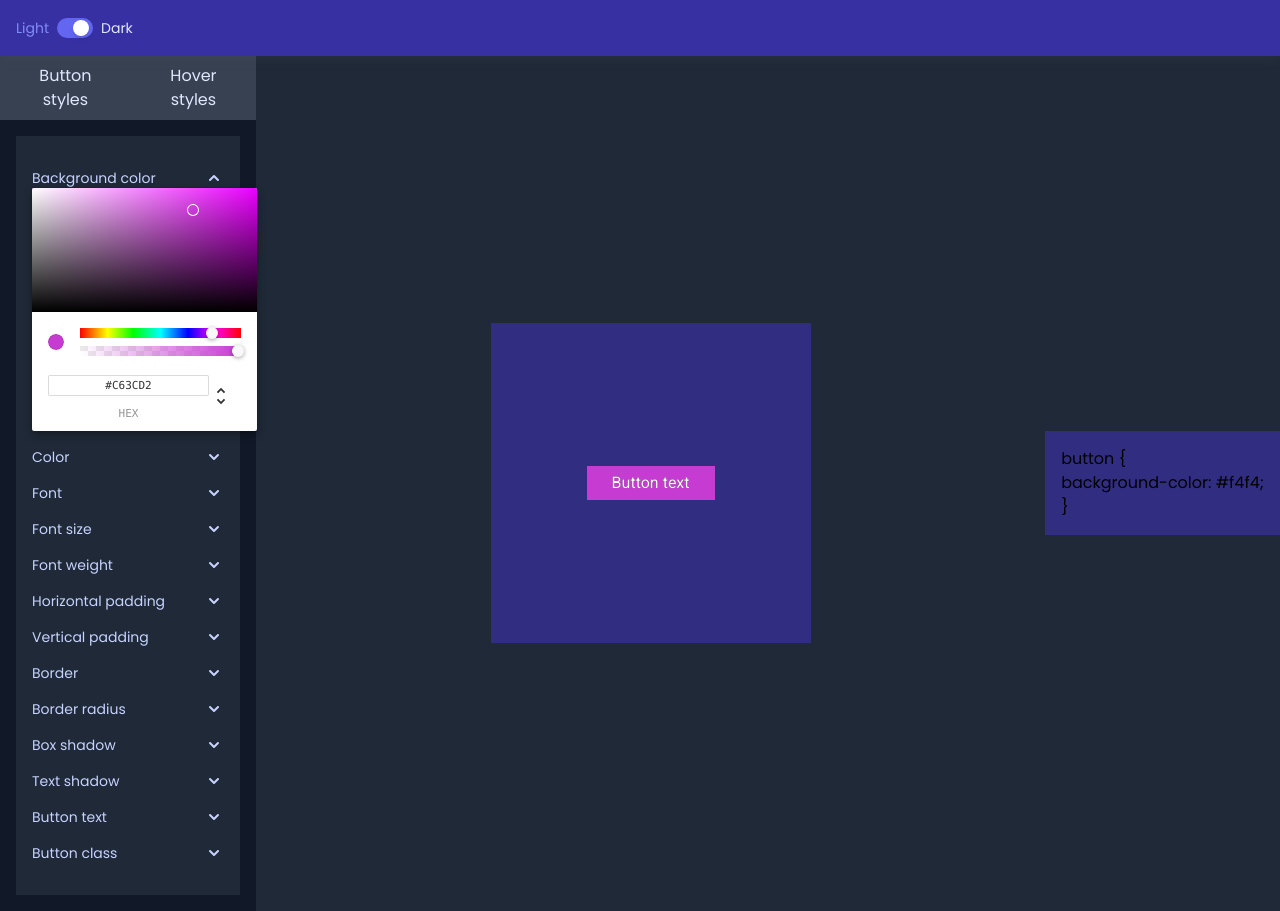
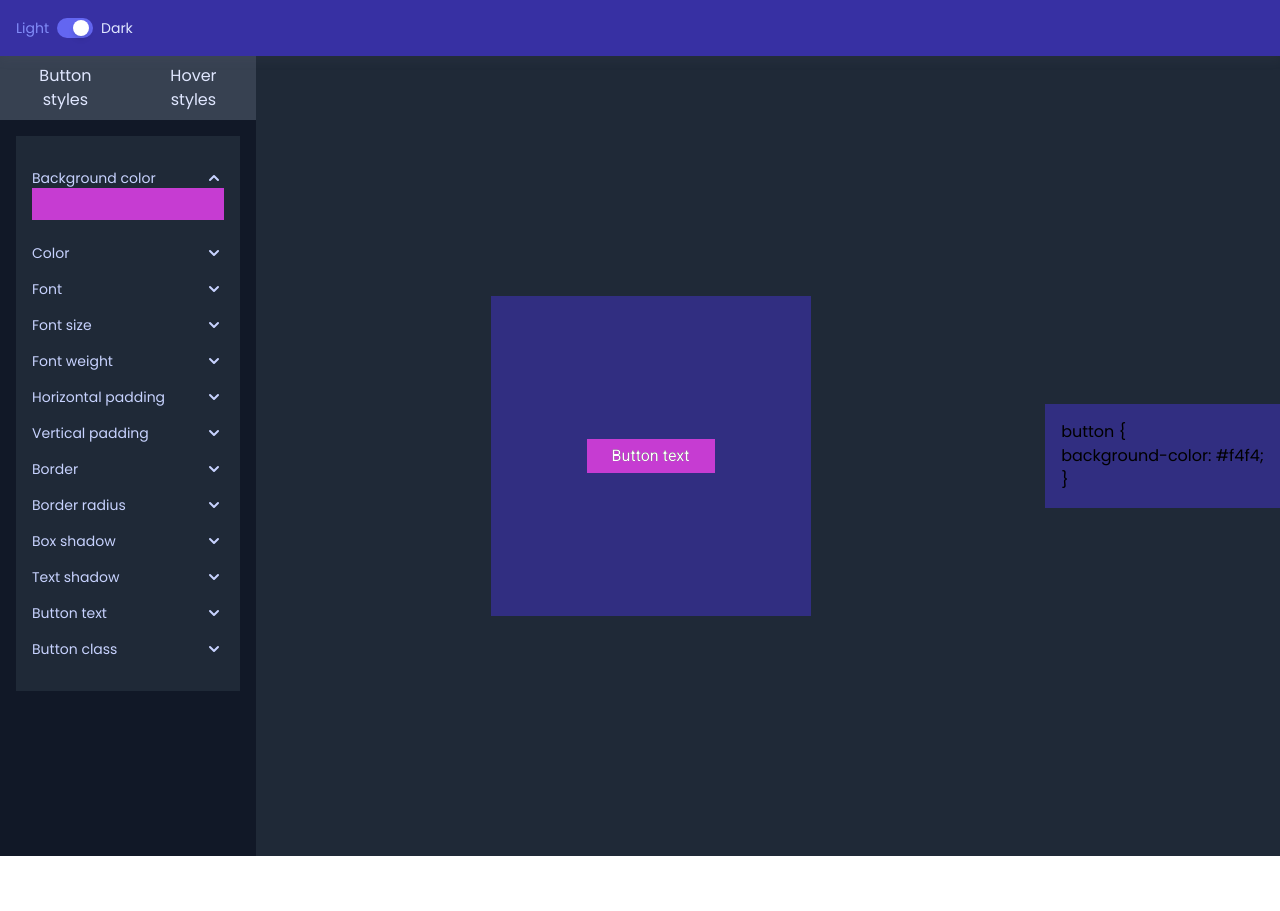
Before and after one commit to donkageorgieva/Style-A-Button, a React (Create React App) app: page / in a window 1280 px wide. Both pictures are taken after a click on the button 214 px from the left and 178 px from the top of the page. After the commit the page ends 856 px from the top, so only its background shows below. Built offline with nearby package versions, Linux system fonts and the light colour scheme.

Commit message:
fix user experience and better browser support

```diff
--- a/package.json
+++ b/package.json
@@ -8,7 +8,11 @@
     "@testing-library/jest-dom": "^5.15.0",
     "@testing-library/react": "^11.2.7",
     "@testing-library/user-event": "^12.8.3",
+    "core-js": "^3.19.2",
+    "polyfill": "^0.1.0",
     "react": "^17.0.2",
+    "react-app": "^1.1.2",
+    "react-app-polyfill": "^2.0.0",
     "react-color": "^2.17.3",
     "react-dom": "^17.0.2",
     "react-redux": "^7.2.6",
@@ -34,6 +38,8 @@
       "not op_mini all"
     ],
     "development": [
+      "ie 9",
+      "ie 11",
       "last 1 chrome version",
       "last 1 firefox version",
       "last 1 safari version"
--- a/public/index.html
+++ b/public/index.html
@@ -31,6 +31,7 @@
       work correctly both with client-side routing and a non-root public URL.
       Learn how to configure a non-root public URL by running `npm run build`.
     -->
+
     <title>React App</title>
   </head>
   <body>
--- a/src/components/Layout/Controlls/Control/Control.js
+++ b/src/components/Layout/Controlls/Control/Control.js
@@ -4,6 +4,7 @@ import { useDispatch, useSelector } from "react-redux";
 import { buttonStyleActions } from "../../../../store/button-styles";
 import { ChromePicker } from "react-color";
 import Dropdown from "../../../UI/Dropdown/Dropdown";
+import ColorPicker from "../../../UI/ColorPicker/ColorPicker";
 import SliderAndColor from "../../../UI/Slider-And-Color/SliderAndColor";
 const Control = (props) => {
   const dispatch = useDispatch();
@@ -71,12 +72,11 @@ const Control = (props) => {
         }
       >
         {!toggle ? null : props.color && !props.slider ? (
-          <ChromePicker
+          <ColorPicker
             onChange={(color) => {
-              addStyle(color.hex);
+              addStyle(color);
             }}
-            color={currControl.value}
-            onChangeComplete={toggleControlHandler}
+            value={currControl.value}
           />
         ) : props.slider && !props.color ? (
           <Slider
--- /dev/null
+++ b/src/components/UI/ColorPicker/ColorPicker.js
@@ -0,0 +1,32 @@
+import { ChromePicker } from "react-color";
+import { useState } from "react";
+import React from "react";
+const ColorPicker = (props) => {
+  const [toggle, setToggle] = useState(false);
+  const toggleHandler = () => {
+    const currToggleState = toggle;
+    setToggle(!currToggleState);
+  };
+  //   const element = !toggle ? (
+
+  return (
+    <React.Fragment>
+      {!toggle ? (
+        <button
+          style={{ backgroundColor: props.value }}
+          className="w-100 cursor-pointer w-full h-8"
+          onClick={toggleHandler}
+        ></button>
+      ) : (
+        <ChromePicker
+          onChange={(color) => {
+            props.onChange(color.hex);
+          }}
+          color={props.value}
+        />
+      )}
+    </React.Fragment>
+  );
+};
+
+export default ColorPicker;
--- a/src/components/UI/Range-Slider/Range-Slider.js
+++ b/src/components/UI/Range-Slider/Range-Slider.js
@@ -18,7 +18,7 @@ const Slider = (props) => {
           }}
           step="1"
           id="slider"
-          className="w-full h-7 "
+          className="w-full h-7 z-0 "
           name="range"
         />
         <span className="text-gray-800 dark:text-indigo-200 text-sm ">
--- a/src/components/UI/Slider-And-Color/SliderAndColor.js
+++ b/src/components/UI/Slider-And-Color/SliderAndColor.js
@@ -2,17 +2,11 @@ import Slider from "../Range-Slider/Range-Slider";
 import { useSelector } from "react-redux";
 import React, { useState } from "react";
 import useButtonStyles from "../../../hooks/useButtonStyles";
-import { ChromePicker } from "react-color";
+import ColorPicker from "../ColorPicker/ColorPicker";
 const SliderAndColor = (props) => {
   const currOption = useSelector((state) =>
     state.reducer.options.find((option) => option.name === props.setting)
   );
-  const [toggle, setToggle] = useState(false);
-
-  const toggleHandler = () => {
-    const newState = !toggle;
-    setToggle(newState);
-  };
 
   const colorhex = currOption.value.find((v) => {
     if (v.toString().includes("#")) {
@@ -40,24 +34,18 @@ const SliderAndColor = (props) => {
 
   return (
     <React.Fragment>
-      {!toggle ? (
-        <div className="flex items-center justify-between">
-          <button
-            className="h-4 w-4"
-            style={{ backgroundColor: colorhex }}
-            onClick={toggleHandler}
-          ></button>
-          <div>{sliders}</div>
+      <div className="flex items-center justify-between">
+        <div className="w-6/12 z-10">
+          <ColorPicker
+            onChange={(color) => {
+              props.changeColor(color, colorIndex);
+            }}
+            value={currOption.value[colorIndex]}
+          />
         </div>
-      ) : (
-        <ChromePicker
-          onChange={(color) => {
-            props.changeColor(color.hex, colorIndex);
-          }}
-          color={currOption.value[colorIndex]}
-          onChangeComplete={props.onChangeComplete}
-        />
-      )}
+
+        <div>{sliders}</div>
+      </div>
     </React.Fragment>
   );
 };
```
Also changed, not shown: src/index.js (+4 -3 lines), 1 other file (tests, documents, lock files or other folders).
